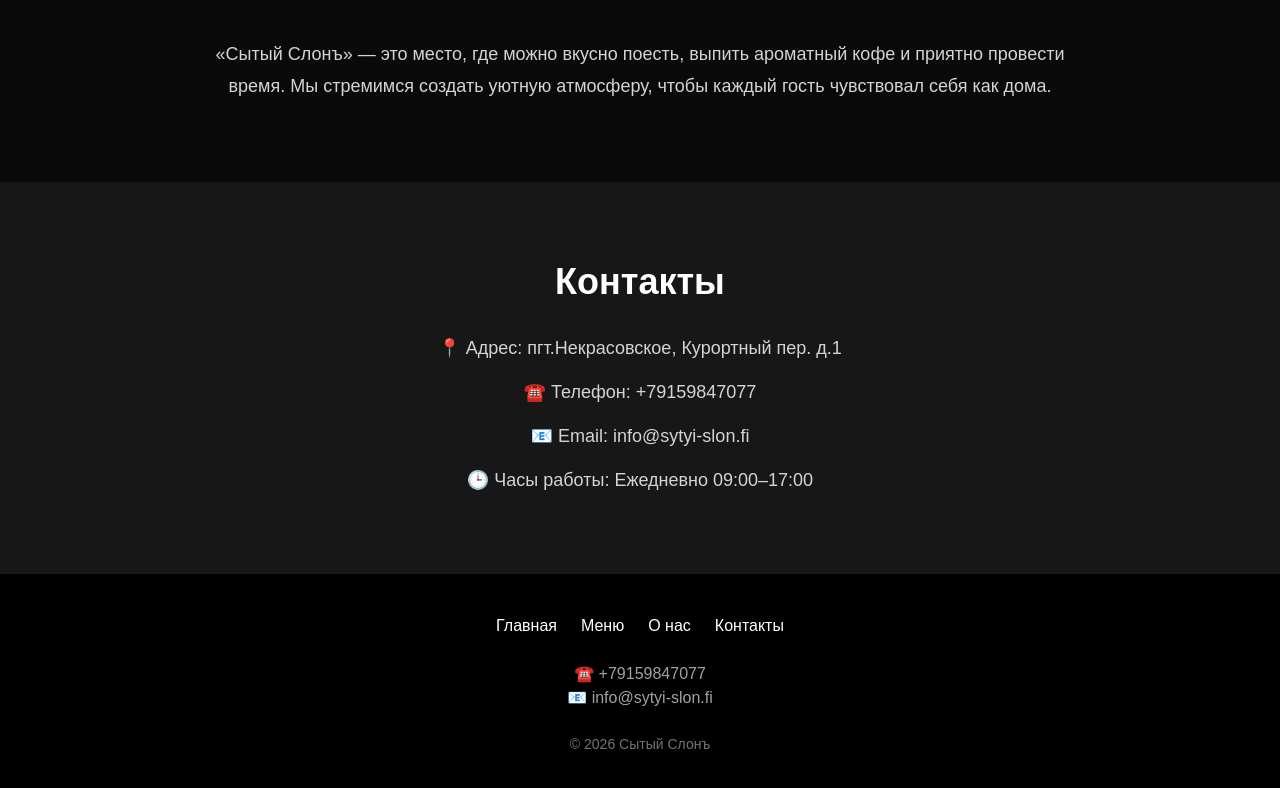
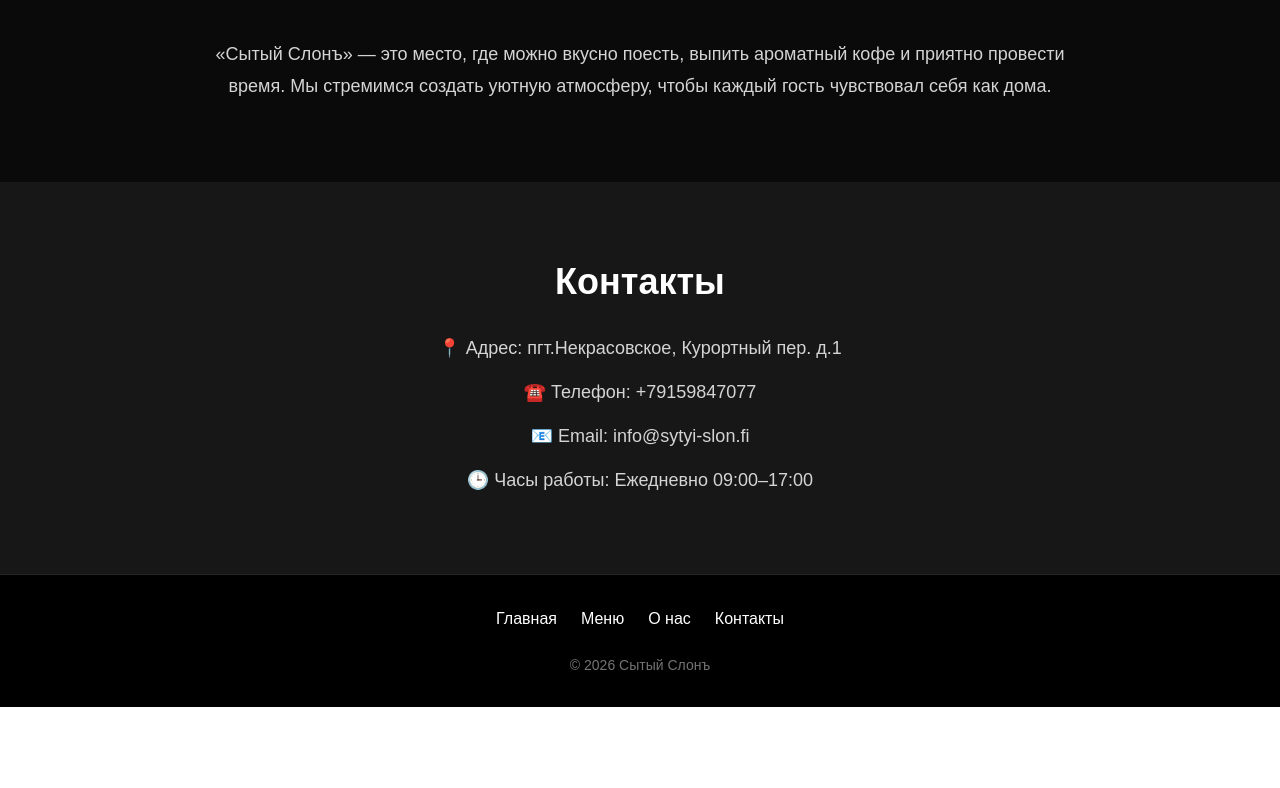
Before and after one commit to semperthY/Sytyi-slon, a Next.js app: page / in a window 1280 px wide. Shown: the part 1350-2138 px from the top of the page. After the commit the page ends 2057 px from the top, so only its background shows below. Built offline with nearby package versions, Linux system fonts and the light colour scheme.

Commit message:
v0.13 Убран дублирующийся блок контактов из Footer

```diff
--- a/src/components/Footer.tsx
+++ b/src/components/Footer.tsx
@@ -1,9 +1,8 @@
 import { footer } from "../data/footer";
-import { contacts } from "../data/contacts";
 
 export default function Footer() {
   return (
-    <footer className="bg-black px-6 py-10 text-white">
+    <footer className="bg-black px-6 py-8 text-white border-t border-neutral-800">
       <div className="mx-auto flex max-w-6xl flex-col items-center gap-6">
 
         <nav className="flex flex-wrap justify-center gap-6">
@@ -18,14 +17,10 @@ export default function Footer() {
           ))}
         </nav>
 
-        <div className="text-center text-neutral-400">
-          <p>☎️ {contacts.phone}</p>
-          <p>📧 {contacts.email}</p>
-        </div>
-
         <p className="text-sm text-neutral-500">
           © {new Date().getFullYear()} {footer.copyright}
         </p>
+
       </div>
     </footer>
   );
```
